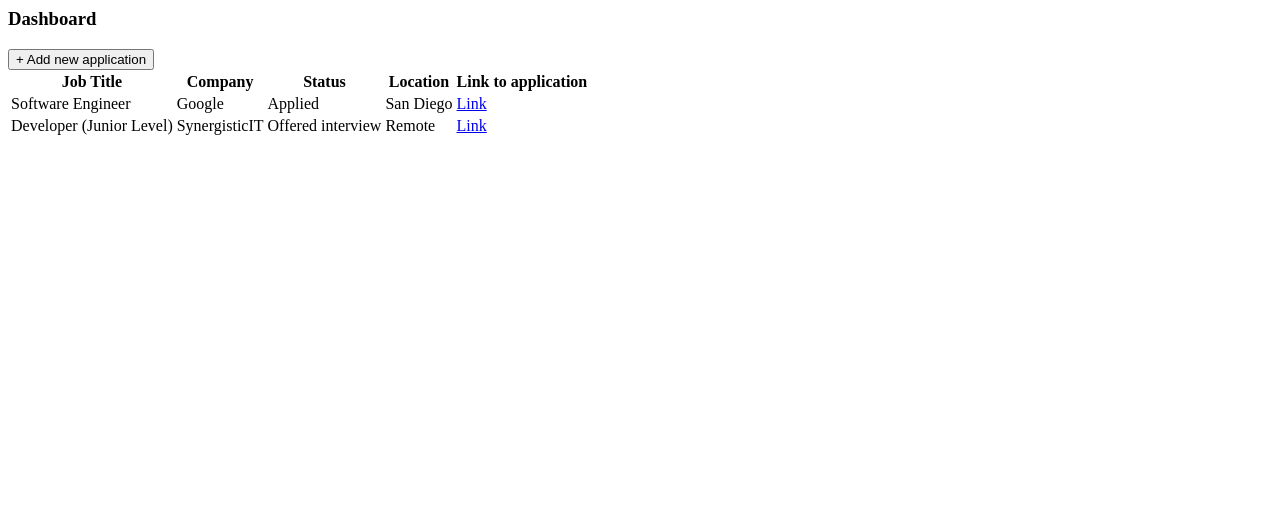
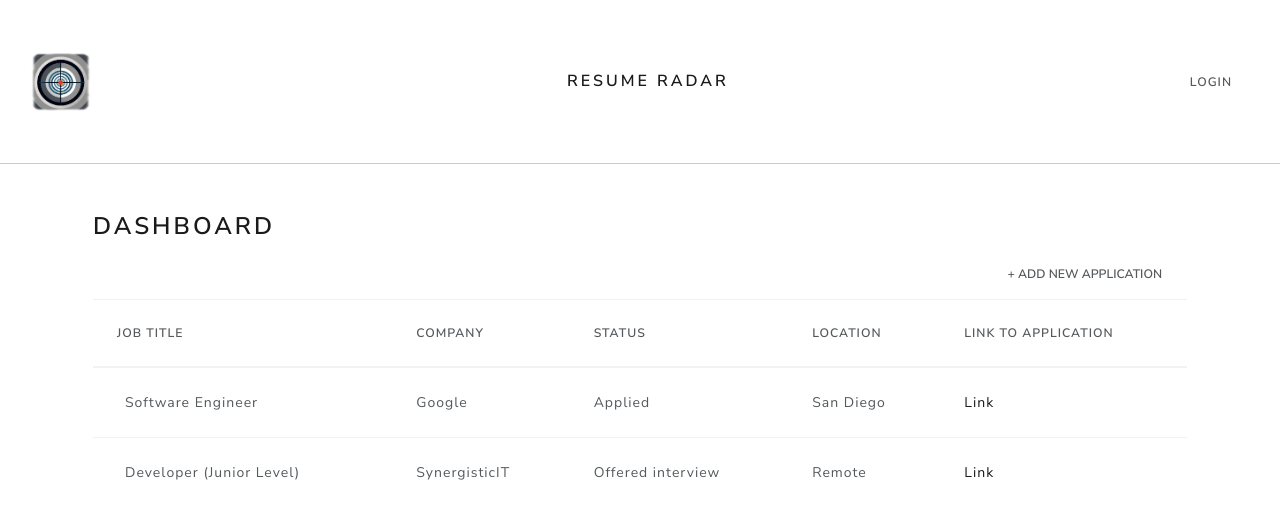
Before and after one commit to marissacraig/ResumeRadar, a Node server app: page /dashboard in a window 1280 px wide. Shown: the top 506 px of the page. Run offline with Node 20, Linux system fonts and the light colour scheme; data comes from the database, SQL or seed files in the repository; some libraries are stand-ins or nearby versions.

Commit message:
render dashboard page and add dashboard link to navbar

```diff
--- a/controllers/homeRoutes.js
+++ b/controllers/homeRoutes.js
@@ -32,8 +32,7 @@ router.get('/dashboard', async (req, res) => {
 
     res.render('dashboard', {
       applications,
-      logged_in: req.session.logged_in,
-      layout: false
+      logged_in: req.session.logged_in
     });
   } catch (err) {
     console.log(err);
--- a/views/layouts/main.handlebars
+++ b/views/layouts/main.handlebars
@@ -36,7 +36,7 @@
             </a>
           </li>
           <li class="nav-item">
-            <a class="nav-link" href="#">DASHBOARD</a>
+            <a class="nav-link" href="/dashboard">DASHBOARD</a>
           </li>
           <li class="nav-item">
             <a class="nav-link" href="#">RESUME REVIEW</a>
```
